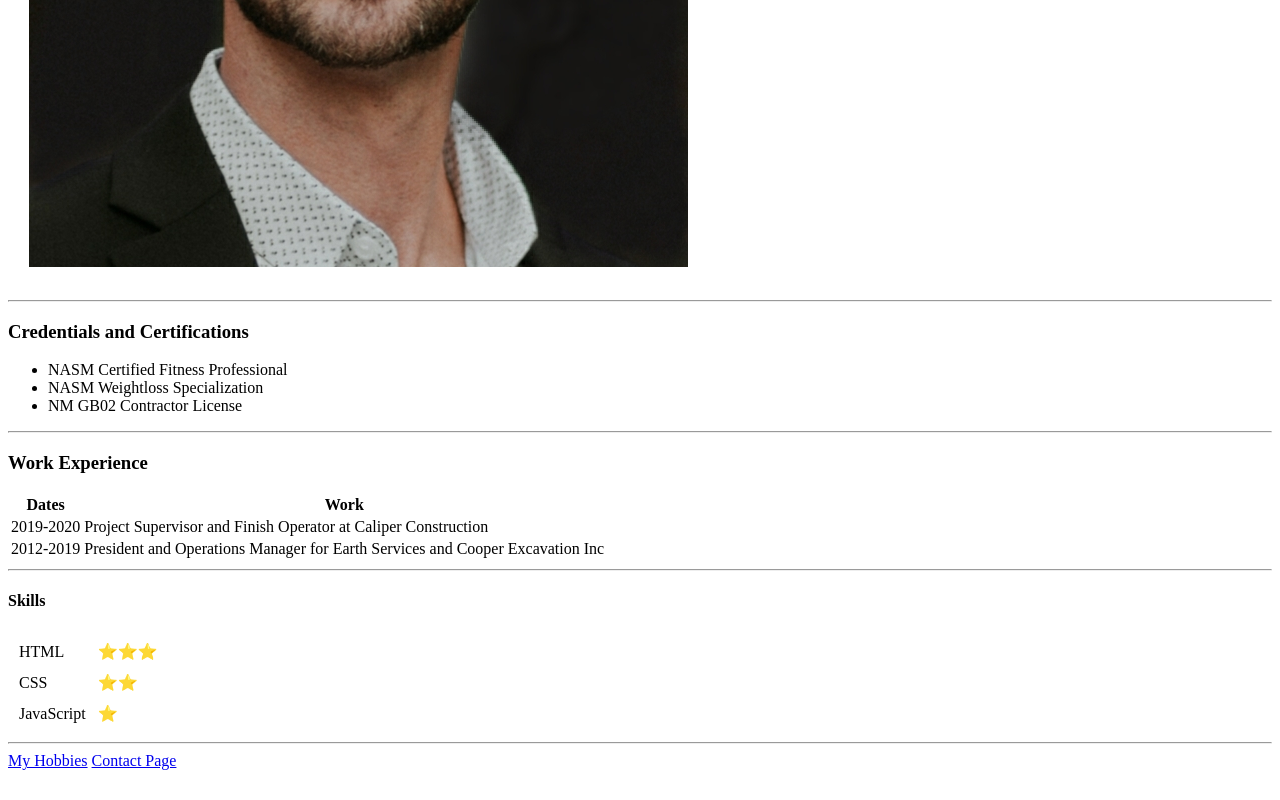
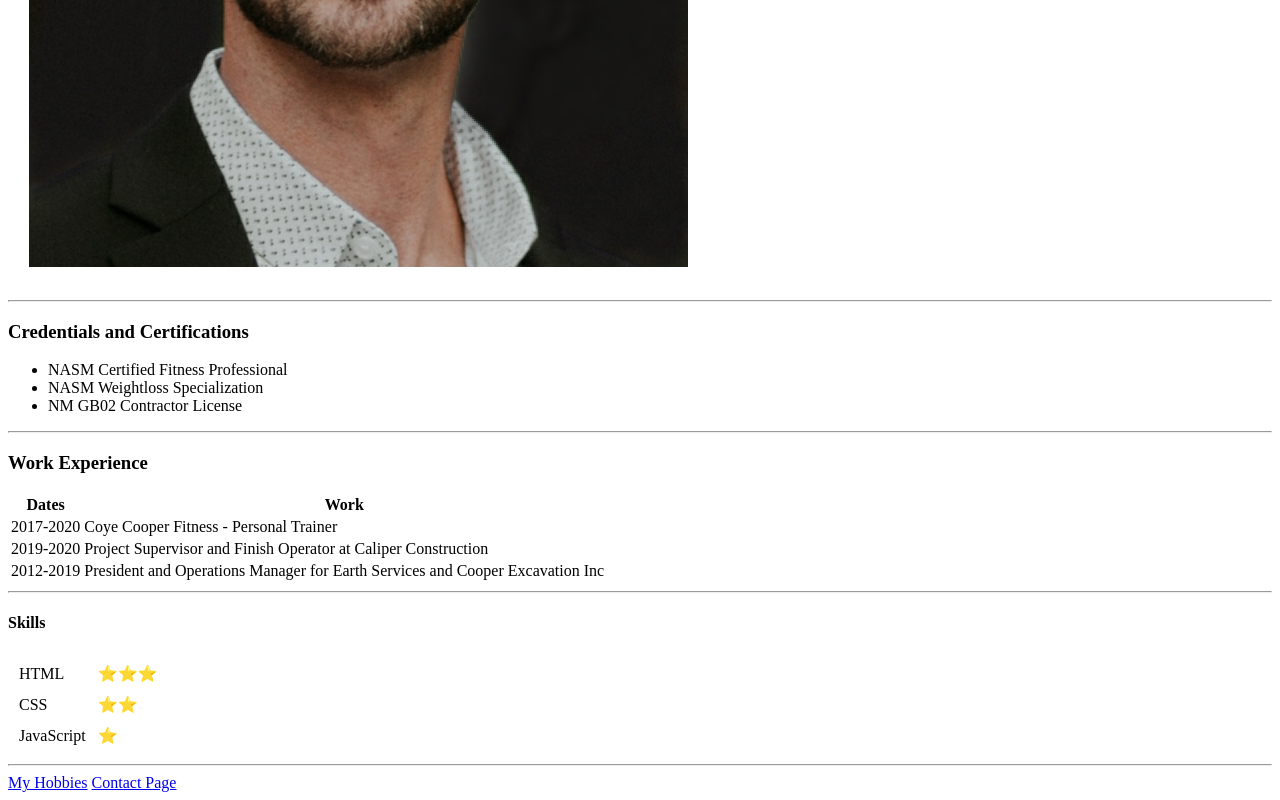
Before and after one commit to coyecooper/CV, a plain HTML site: page index.html in a window 1280 px wide. Shown: the part 549-1349 px from the top of the page. Before the commit the page ends 1327 px from the top, so only its background shows below. Drawn offline with Linux system fonts and the light colour scheme; files whose address does not match are found by name.

Commit message:
Added work experience
Added personal training experience

```diff
--- a/index.html
+++ b/index.html
@@ -43,6 +43,10 @@
             </thead>
             <tbody>
                 <tr>
+                    <td>2017-2020</td>
+                    <td>Coye Cooper Fitness - Personal Trainer</td>
+                </tr>
+                <tr>
                     <td>2019-2020</td>
                     <td>Project Supervisor and Finish Operator at Caliper Construction</td>
                 </tr>
```
